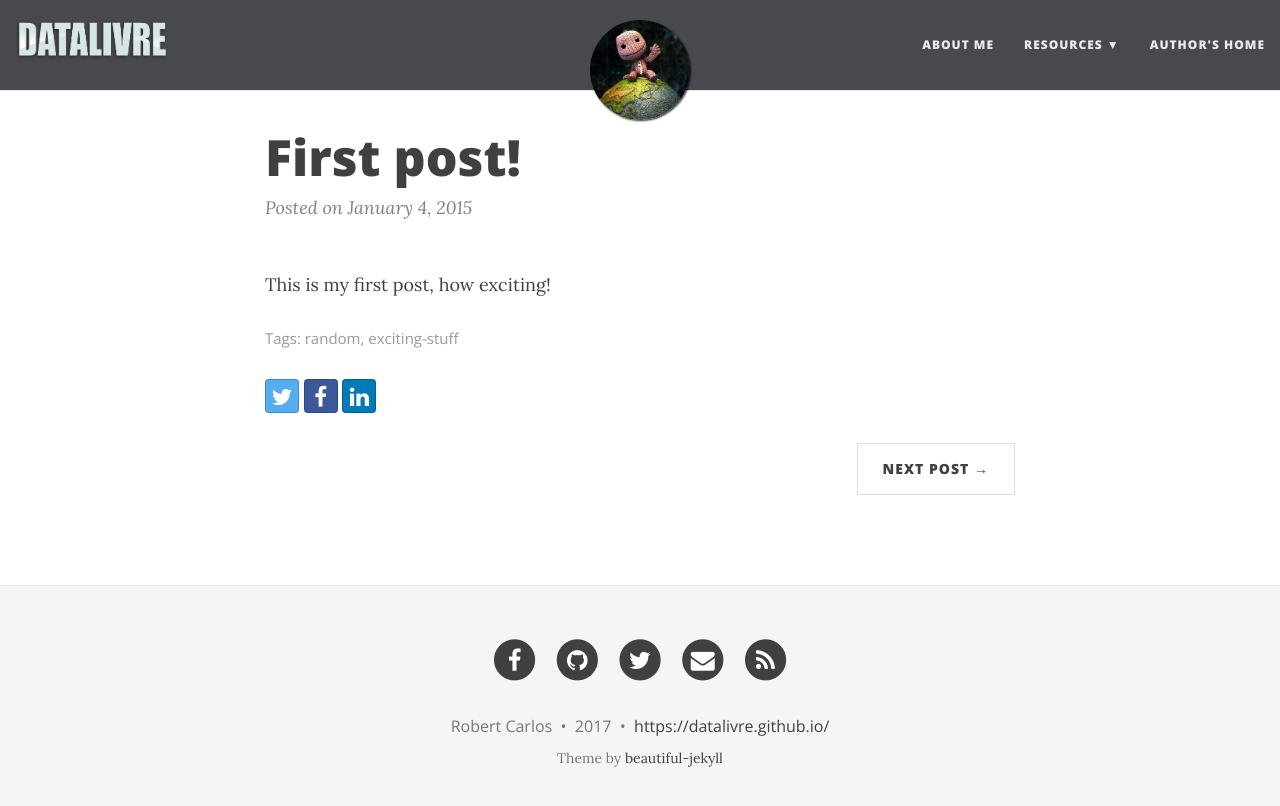
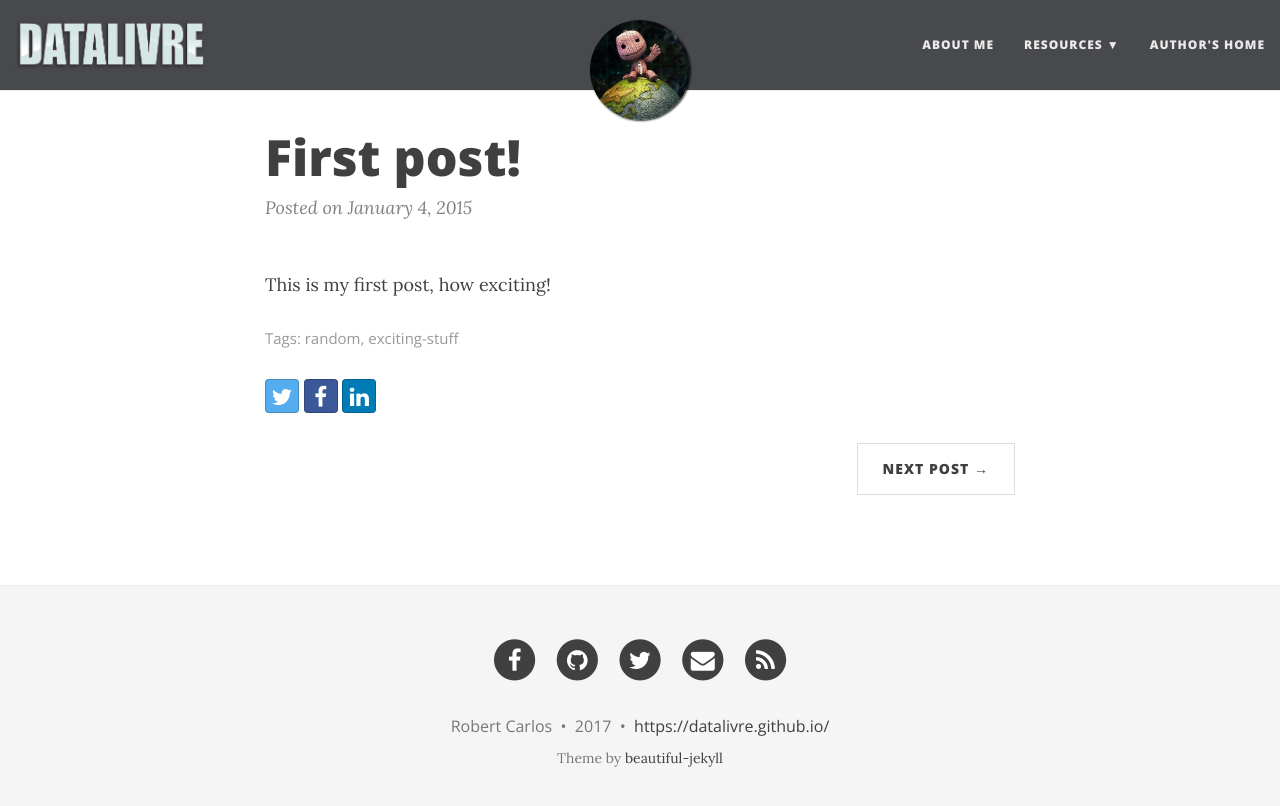
Before and after one commit to datalivre/datalivre.github.io, a Jekyll site: the page built from _posts/2015-01-04-first-post.md, in a window 1280 px wide. Shown: the top 806 px of the page. Built offline with Jekyll 4.4.1, drawn with Linux system fonts in a browser that asks for light colours; nearby versions of some CDN libraries.

Commit message:
Update main.css

```diff
--- a/css/main.css
+++ b/css/main.css
@@ -129,7 +129,7 @@ img {
   transition: padding .5s ease-in-out;
 }
 .navbar-custom .navbar-brand-logo img {
-  height: 40px;
+  height: 50px;
   -webkit-transition: height .5s ease-in-out;
   -moz-transition: height .5s ease-in-out;
   transition: height .5s ease-in-out;
@@ -138,7 +138,7 @@ img {
   padding-top: 5px;
 }
 .navbar-custom.top-nav-short .navbar-brand-logo img {
-  height: 30px;
+  height: 40px;
 }
 
 @media only screen and (min-width: 768px) {
@@ -161,7 +161,7 @@ img {
   -moz-transition: opacity 0.5s ease-in-out;
   transition: opacity 0.5s ease-in-out;
   left: 50%;
-  width: 50px;
+  width: 40px;
   margin-top: -25px;
 }
 .navbar-custom .avatar-container  .avatar-img-border {
```
